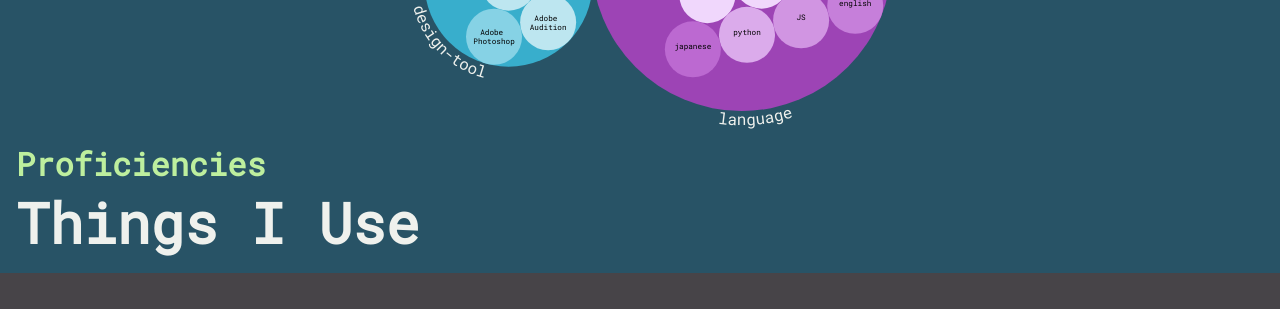
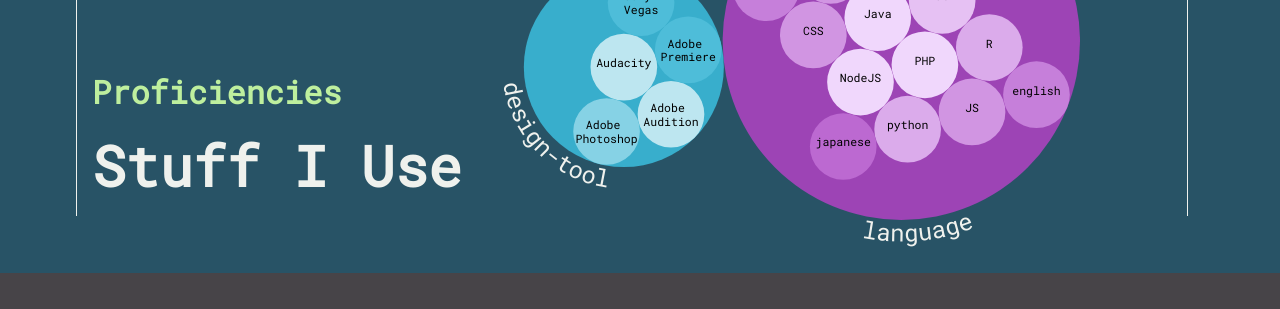
Before and after one commit to samchencode/v1, a Vue app: page / in a window 1280 px wide. Shown: the part 3266-3575 px from the top of the page. Built offline with nearby package versions, Linux system fonts and the light colour scheme.

Commit message:
desktop version of proficiencies.vue

```diff
--- a/src/components/Proficiencies.vue
+++ b/src/components/Proficiencies.vue
@@ -1,7 +1,7 @@
 <template>
   <section class="proficiencies">
     <h3 class="proficiencies__subtitle">Proficiencies</h3>
-    <h2 class="proficiencies__title">Things I Use</h2>
+    <h2 class="proficiencies__title">Stuff I Use</h2>
     <PackDisplay class="proficiencies__pack" />
   </section>
 </template>
@@ -21,7 +21,7 @@
   overflow: hidden;
   display: grid;
   grid-template-columns: var(--spacer) 1fr var(--spacer);
-  grid-template-rows: 1fr minmax(50%,100vw) repeat(2, auto) 1fr;
+  grid-template-rows: 1fr minmax(50%, 100vw) repeat(2, auto) 1fr;
   background-color: var(--color-deep-blue);
 }
 
@@ -32,7 +32,7 @@
 
 .proficiencies__title,
 .proficiencies__subtitle {
-  grid-column: 2;
+  grid-column: 2 / span all;
 }
 
 .proficiencies__title {
@@ -43,4 +43,31 @@
 .proficiencies__subtitle {
   grid-row: -4;
 }
+
+@media screen and (min-width: 800px) {
+  .proficiencies {
+    grid-template-columns: 1fr repeat(8, minmax(100px, 125px)) 1fr;
+    column-gap: var(--spacer);
+    grid-template-rows: repeat(12, 1fr);
+  }
+
+  .proficiencies::before {
+    content: '';
+    border-left: 1px solid var(--color-white);
+    border-right: 1px solid var(--color-white);
+    grid-column: 2 / 10;
+    grid-row: 2 / -2;
+  }
+
+  .proficiencies__pack {
+    grid-row: 1 / span all;
+    grid-column: 4 / -2;
+    font-size: 1.5em;
+  }
+
+  .proficiencies__title,
+  .proficiencies__subtitle {
+    margin-left: var(--spacer);
+  }
+}
 </style>
```
Also changed, not shown: 1 other file (tests, documents, lock files or other folders).
